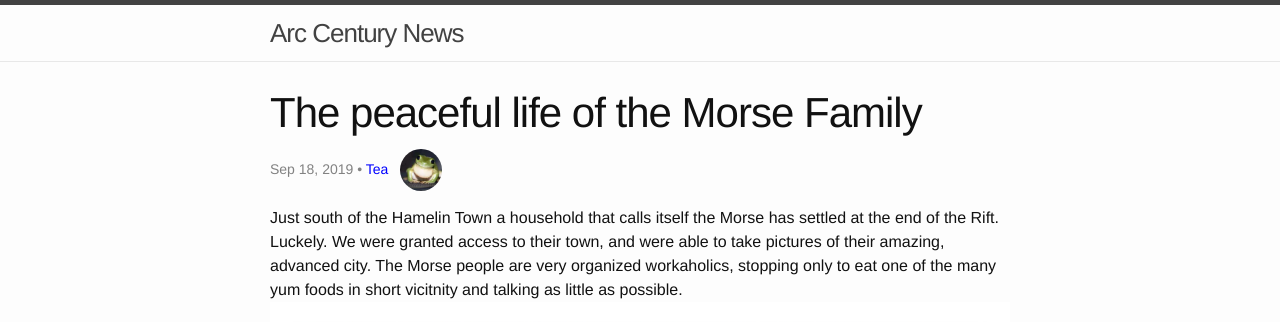
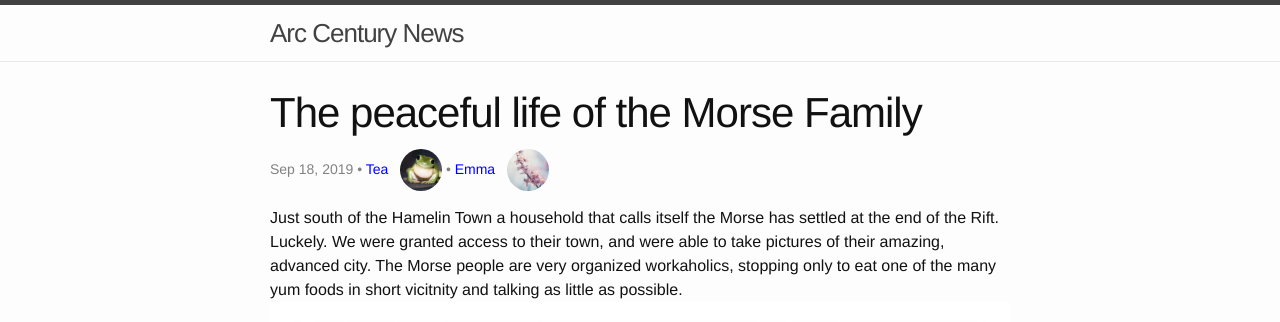
Before and after one commit to acenews/arccentury, a Jekyll site: the page built from _posts/2019-09-18-morse.md, in a window 1280 px wide. Shown: the top 322 px of the page. Built offline with Jekyll 4.4.1, drawn with Linux system fonts in a browser that asks for light colours.

Commit message:
photographer update

```diff
--- a/_layouts/post.html
+++ b/_layouts/post.html
@@ -8,12 +8,24 @@ layout: default
       {{ page.date | date: "%b %-d, %Y" }}
       {% if page.author %}
       •
+      <!--author-->
       <!--<a href="{{page.author | prepend: "/ace/authors/"}}"</a>-->
       <font color="blue"> {{ page.author }} </font>
-      {% endif %}
       &nbsp;
         <image src="{{page.author | prepend: "/ace/images/" | prepend: site.url | append: ".png" }}" width="42" height="42" alt="Avatar" style="border-radius: 50%"/>
       <!--</a>-->
+      {% endif %}
+
+      {% if page.photographer %}
+      •
+      <!--author-->
+      <!--<a href="{{page.author | prepend: "/ace/authors/"}}"</a>-->
+      <font color="blue"> {{ page.photographer }} </font>
+      &nbsp;
+        <image src="{{page.photographer | prepend: "/ace/images/" | prepend: site.url | append: ".png" }}" width="42" height="42" alt="Avatar" style="border-radius: 50%"/>
+      <!--</a>-->
+      {% endif %}
+
     </p>
   <header>
 
--- a/_posts/2019-09-18-morse.md
+++ b/_posts/2019-09-18-morse.md
@@ -6,6 +6,7 @@ categories: [status]
 header_image: /ace/header_images/the_Morse_Family.jpg
 image: /ace/images/the_Morse_Family.jpg
 author: Tea
+photographer: Emma
 ---
 
 Just south of the Hamelin Town a household that calls itself the Morse has settled at the end of the Rift. Luckely. We were granted access to their town, and were able to take pictures of their amazing, advanced city. The Morse people are very organized workaholics, stopping only to eat one of the many yum foods in short vicitnity and talking as little as possible. ![image](/ace/images/the_Morse_Family.jpg)
```
Also changed, not shown: _posts/2019-09-19-Sightseeing.md (+1 -0 lines), _posts/2019-09-19-Stray-in-OHOL.md (+1 -0 lines).
